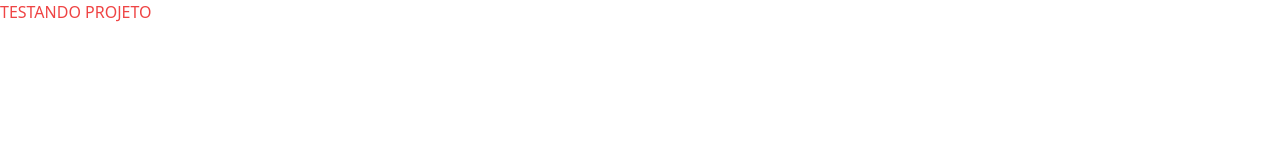
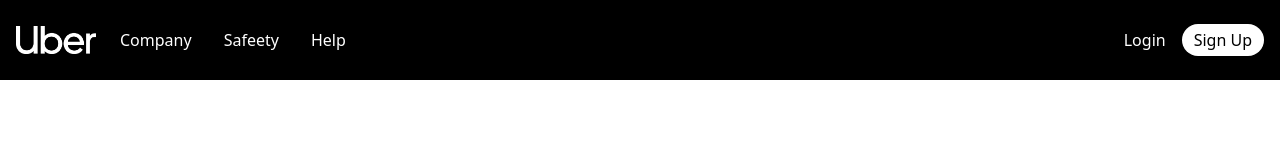
Before and after one commit to JosRafael/Projeto-Uber, a website: page src/index.html in a window 1280 px wide. Drawn offline with Linux system fonts and the light colour scheme.

Commit message:
criando header

```diff
--- a/src/index.html
+++ b/src/index.html
@@ -7,6 +7,25 @@
     <title>Uber - Nunca foi tão fácil viajar!</title>
   </head>
   <body>
-    <h1 class="text-red-500">TESTANDO PROJETO</h1>
+    <!-- HEADER -->
+    <header class="w-full bg-black h-20 px-4">
+      <div class="flex items-center justify-between h-20 w-full max-w-7xl mx-auto">
+       <div class="flex items-center space-x-4">
+        <img src="./assets/uberlogo.png" alt="Logo do uber" class="w-20" />
+
+        <nav class="hidden sm:flex space-x-4">
+            <a href="#" class="text-white font-medium hover:bg-slate-900 px-2 py-2 rounded-lg duration-500">Company</a>
+            <a href="#" class="text-white font-medium hover:bg-slate-900 px-2 py-2 rounded-lg duration-500">Safeety</a>
+            <a href="#" class="text-white font-medium hover:bg-slate-900 px-2 py-2 rounded-lg duration-500">Help</a>
+        </nav>
+       </div>
+
+        <div class="flex items-center space-x-4">
+          <a href="#" class="text-white font-medium">Login</a>
+          <a href="#" class="text-black font-medium bg-white px-3 py-1 rounded-full">Sign Up</a>
+        </div>
+
+      </div>
+    </header>
   </body>
 </html>
```
Also changed, not shown: src/assets/bg-city.png (added), src/assets/lojapple.png (added), src/assets/playstore.png (added), src/assets/post1.png (added), src/assets/post2.png (added), src/assets/qrcode1.png (added), src/assets/qrcode2.png (added), src/assets/uberlogo.png (added), styles/output.css, 1 other file.
